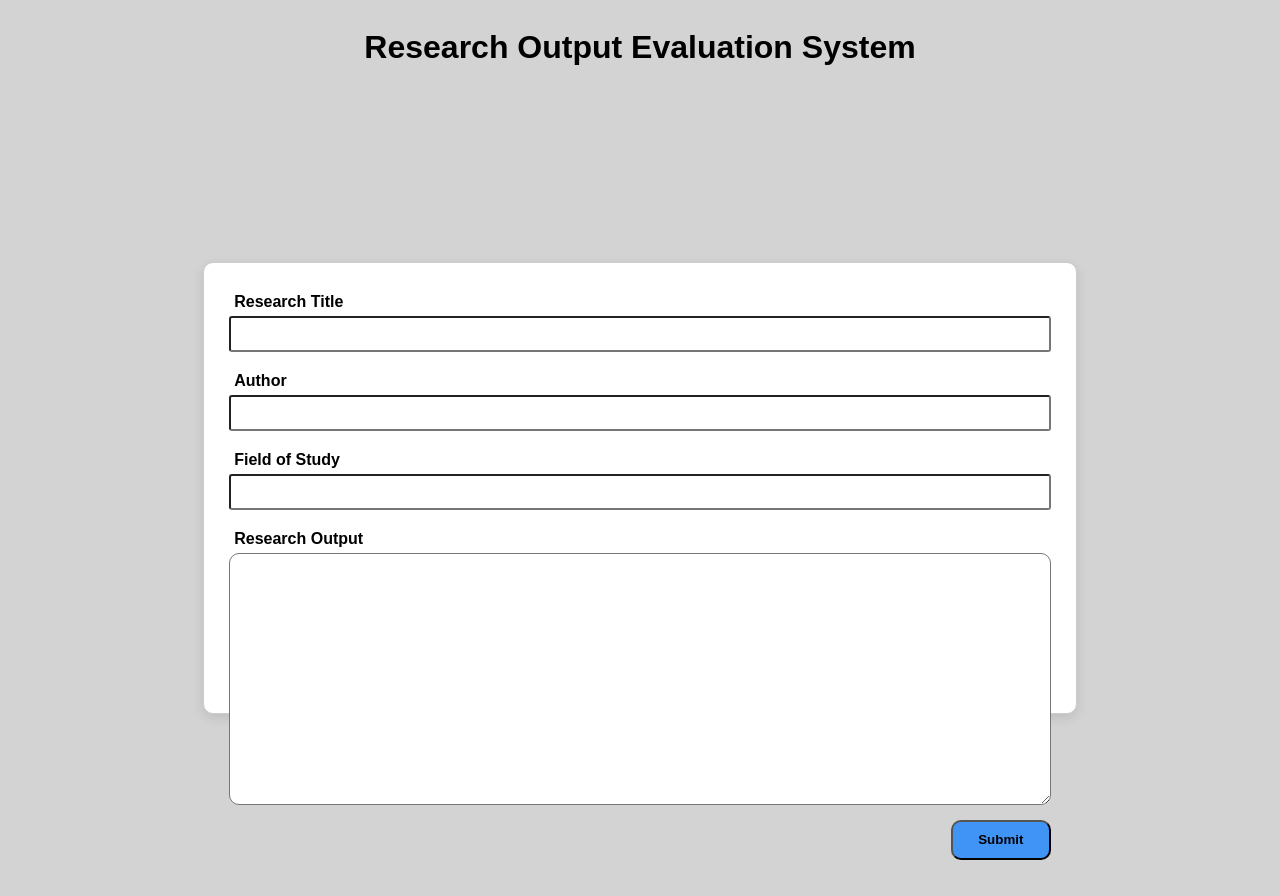
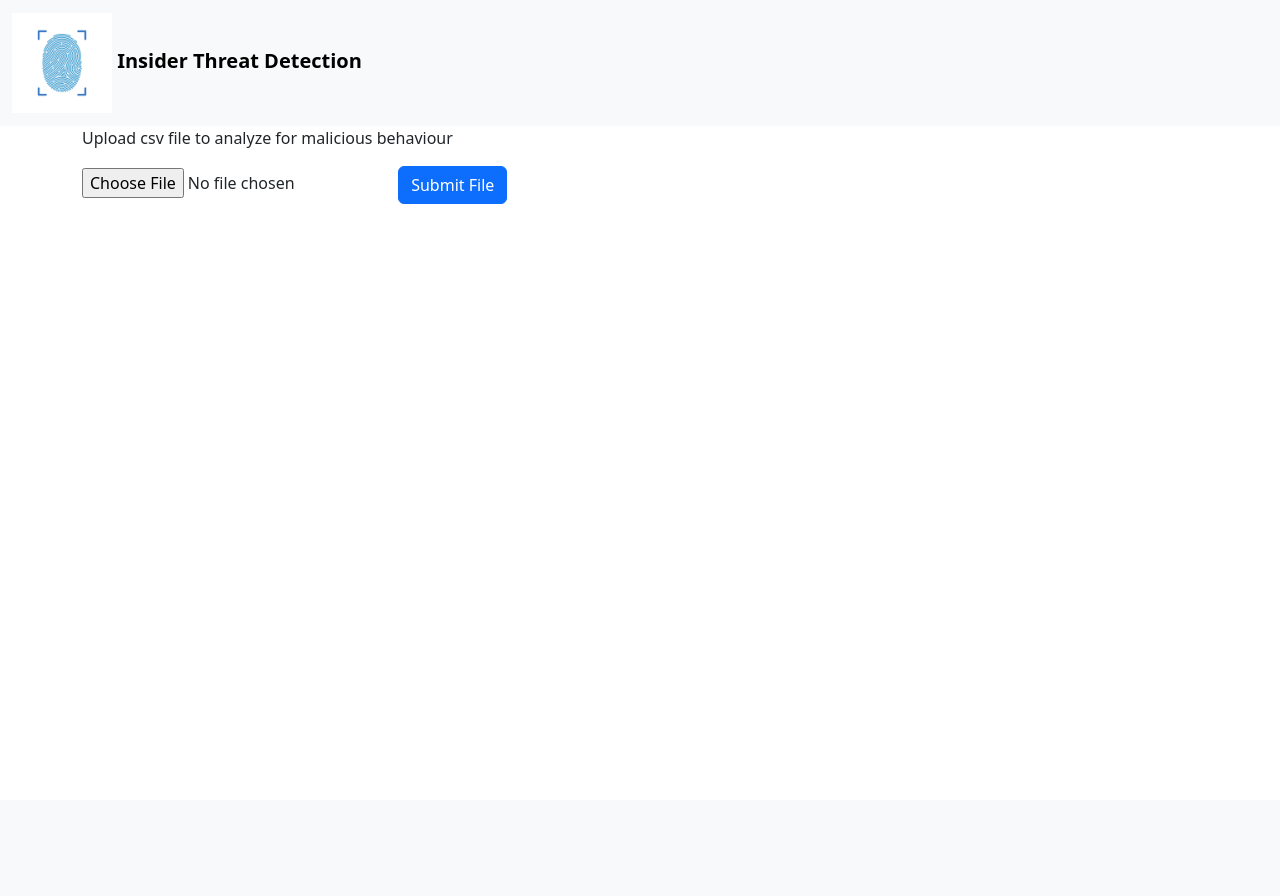
Before and after one commit to Tamsanqa743/Project-AI-PoweredInsiderThreatDetectionSystem, a Flask app: page / in a window 1280 px wide. After the commit the page ends 204 px from the top, so only its background shows below. Run offline with Flask 3, Linux system fonts and the light colour scheme.

Commit message:
add file upload handling function

```diff
--- a/Presentation/static/css/main.css
+++ b/Presentation/static/css/main.css
@@ -1,89 +1,20 @@
 body{
-
-    font-family: 'Arial';
-    font-weight: bold;
-    display: flex;
-    background: lightgrey;
-    align-items: center;
-    justify-content: center;
-    flex-direction: column;
+  display: flex;
+  flex-direction: column;
+  justify-content: center;
+  font-family: "Lucida Console", "Courier New", monospace;
 }
 
-#main-page-heading{
-  font-family: 'Arial'
+.navbar-top {
+  display: flex;
+  align-items: center;
 }
 
-/* Center the whole section on the page */
-#input-fields-section {
-  display: flex;
-  flex-direction: column;
-  justify-content: center;   /* horizontal center */
-  align-items: center;       /* vertical center */
-  height: 100vh;
-  width: 100%;            /* full screen height */
+.headline-text{
+    font-family: "Lucida Console", "Courier New", monospace;
 }
 
-/* Stack all fields vertically */
-#fields {
-  display: flex;
-  flex-direction: column;
-  gap: 25px;                 /* space between rows */
-  width: 100vh;
+img{
+  width: 100px;
+  height: 100px;
 }
-
-/* Each label + input stacked */
-#fields > div {
-  display: flex;
-  flex-direction: column;
-}
-
-/* clean inputs */
-input {
-  padding: 8px;
-  font-size: 14px;
-  border-radius: 3px;
-}
-
-#research-output{
-      resize: vertical;
-      max-height: 100%;
-      height: 300px;
-      border-radius: 10px;
-}
-/* add border around fields*/
-#fields {
-  display: flex;
-  flex-direction: column;
-  gap: 15px;
-  width: 65%;
-  height: 50%;
-
-  padding: 25px;
-  border: 1px solid #ccc;
-  border-radius: 10px;
-  background-color: white;
-
-  box-shadow: 0 4px 12px rgba(0, 0, 0, 0.1);
-}
-
-.research-output-container{
-  height: 70%;
-}
-
-#submit-btn-container{
-  display: flex;
-  align-items:end;
-}
-
-#submit-btn{
-  height: 40px;
-  width: 100px;
-  border-radius: 10px;
-  background:#4094f6;
-  font-family: 'Arial';
-  font-weight: bold;
-}
-
-span{
-  padding: 5px;
-}
--- a/Presentation/templates/base.html
+++ b/Presentation/templates/base.html
@@ -4,7 +4,8 @@
     <meta charset="UTF-8">
     <meta name="viewport" content="width=device-width, initial-scale=1.0">
     <link rel="stylesheet" href="{{url_for('static', filename='css/main.css')}}">
-    <!-- <script src="https://cdn.jsdelivr.net/npm/@tailwindcss/browser@4"></script> -->
+    <link href="https://cdn.jsdelivr.net/npm/bootstrap@5.3.8/dist/css/bootstrap.min.css" rel="stylesheet" integrity="sha384-sRIl4kxILFvY47J16cr9ZwB07vP4J8+LH7qKQnuqkuIAvNWLzeN8tE5YBujZqJLB" crossorigin="anonymous">
+    <script src="https://cdn.jsdelivr.net/npm/bootstrap@5.3.8/dist/js/bootstrap.bundle.min.js" integrity="sha384-FKyoEForCGlyvwx9Hj09JcYn3nv7wiPVlz7YYwJrWVcXK/BmnVDxM+D2scQbITxI" crossorigin="anonymous"></script>
     {% block head %}{% endblock %}
 </head>
 <body>
--- a/Presentation/templates/index.html
+++ b/Presentation/templates/index.html
@@ -6,33 +6,22 @@
 
 {% block body%}
 
-<div id="main-page-heading">
-    <h1>Research Output Evaluation System</h1>
+<nav class="navbar bg-body-tertiary">
+  <div class="container-fluid">
+    <a class="navbar-brand" href="#">
+      <img src="../static/images/logo.jpg" alt="Bootstrap" width="25" height="20">
+      <b name="headline-text">Insider Threat Detection</b>
+    </a>
+
+  </div>
+</nav>
+<div class="container">
+    <p>Upload csv file to analyze for malicious behaviour</p>
+    <form method="POST" action="/upload" enctype="multipart/form-data">
+        <input type="file" id="upload-file" name="file">
+        <button type="submit" class="btn btn-primary">Submit File</button>
+    </form>
 </div>
 
-<div id="input-fields-section">
-    <div id="fields">
-         <div id="research-title-container">
-            <span name="title">Research Title</span>
-            <input type="text" name="" id="research-title" required>
-        </div>
-
-        <div id="author-name">
-            <span name="author-label">Author</span>
-            <input type="text" id="author-name-input" required>
-        </div>
-        <div>
-            <span>Field of Study</span>
-            <input type="text" id="study-field" required>
-        </div>
-        <div class="research-output-container">
-            <span>Research Output</span>
-            <textarea type="text" id="research-output" minlength="10" required></textarea>
-        </div>
-        <div id="submit-btn-container">
-        <button type="submit" id="submit-btn">Submit</button>
-    </div>
-    </div>
-</div>
 
 {% endblock %}
--- a/app.py
+++ b/app.py
@@ -1,13 +1,30 @@
-from flask import Flask, render_template, url_for
+from flask import Flask, render_template, url_for, request, flash
+from werkzeug.utils import secure_filename
 import os
+from Controllers.file_controller import file_controller
 
 template_dir = os.path.abspath('Presentation/templates/') # custom template directory path
 static_dir = os.path.abspath('Presentation/static/') # custom static directory path
+UPLOAD_FOLDER = os.path.abspath('Uploaded_files/') # folder uploaded files are stored
+ALLOWED_EXTENSIONS = {'csv'} # file extensions allowed for upload
+secret_key = 'DHEQJdxagshd2eg623829273273'
+
+
 app = Flask(__name__, template_folder=template_dir, static_folder=static_dir)
-
+app.config['UPLOAD_FOLDER'] = UPLOAD_FOLDER # configure upload folder
+app.config['SECRET_KEY'] = secret_key
 @app.route('/')
 def index():
     return render_template("index.html")
 
+@app.route('/upload', methods=['POST', 'GET'])
+def upload():
+    '''handle file upload'''
+    if request.method == 'POST':
+        file = request.files['file']
+        file_controller.file_upload(file, UPLOAD_FOLDER)
+        flash("Success")
+    return render_template('index.html')
+
 if __name__ == "__main__":
     app.run(debug=True)
```
Also changed, not shown: Controllers/file_controller.py (added, +9 -0 lines), core.py (+4 -8 lines), model.py (+22 -12 lines), Presentation/static/images/logo.jpg (added), Uploaded_files/1920x1080-Wallpaper-1.jpg (added), Uploaded_files/1920x1080-Wallpaper-2.jpg (added), 3 other files.
